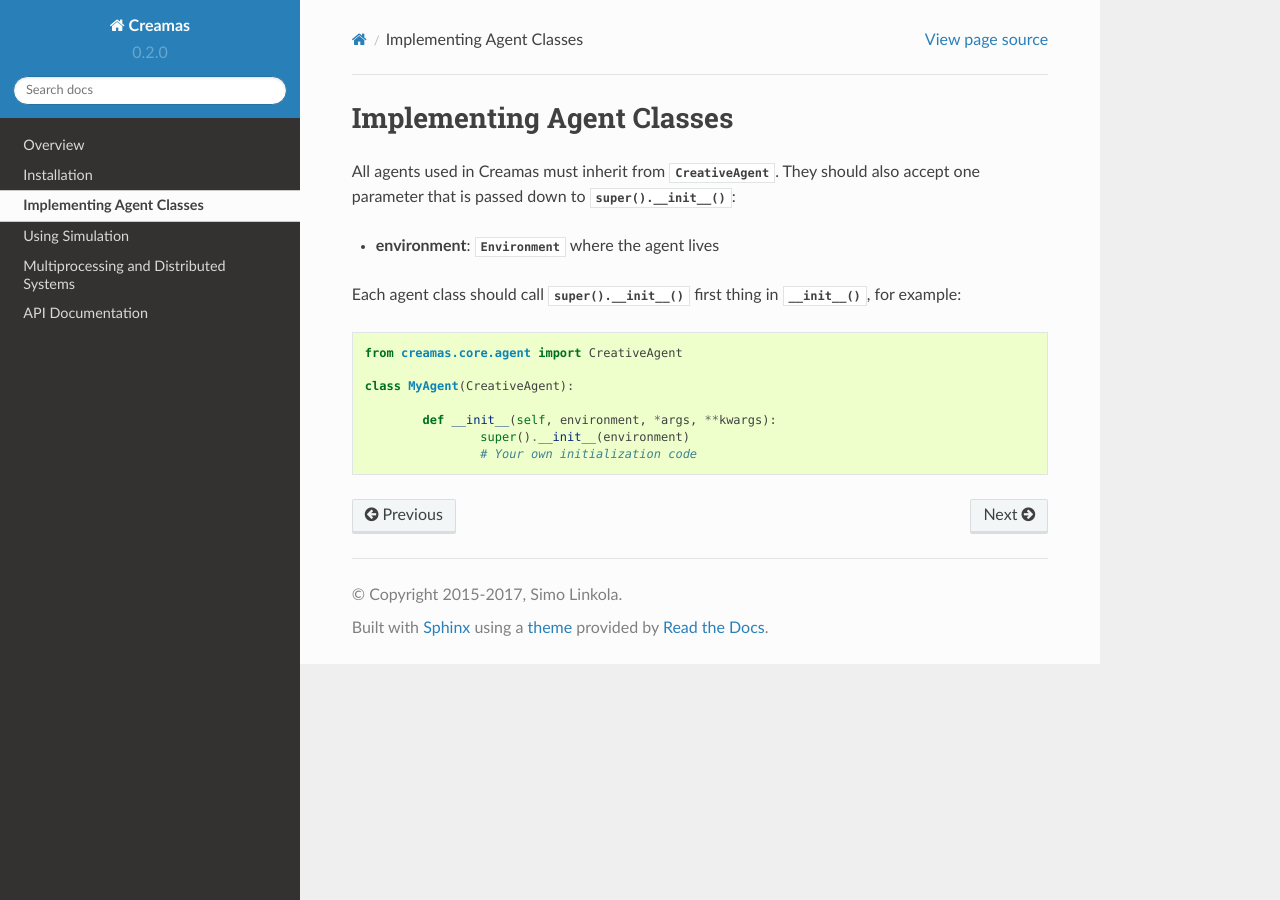
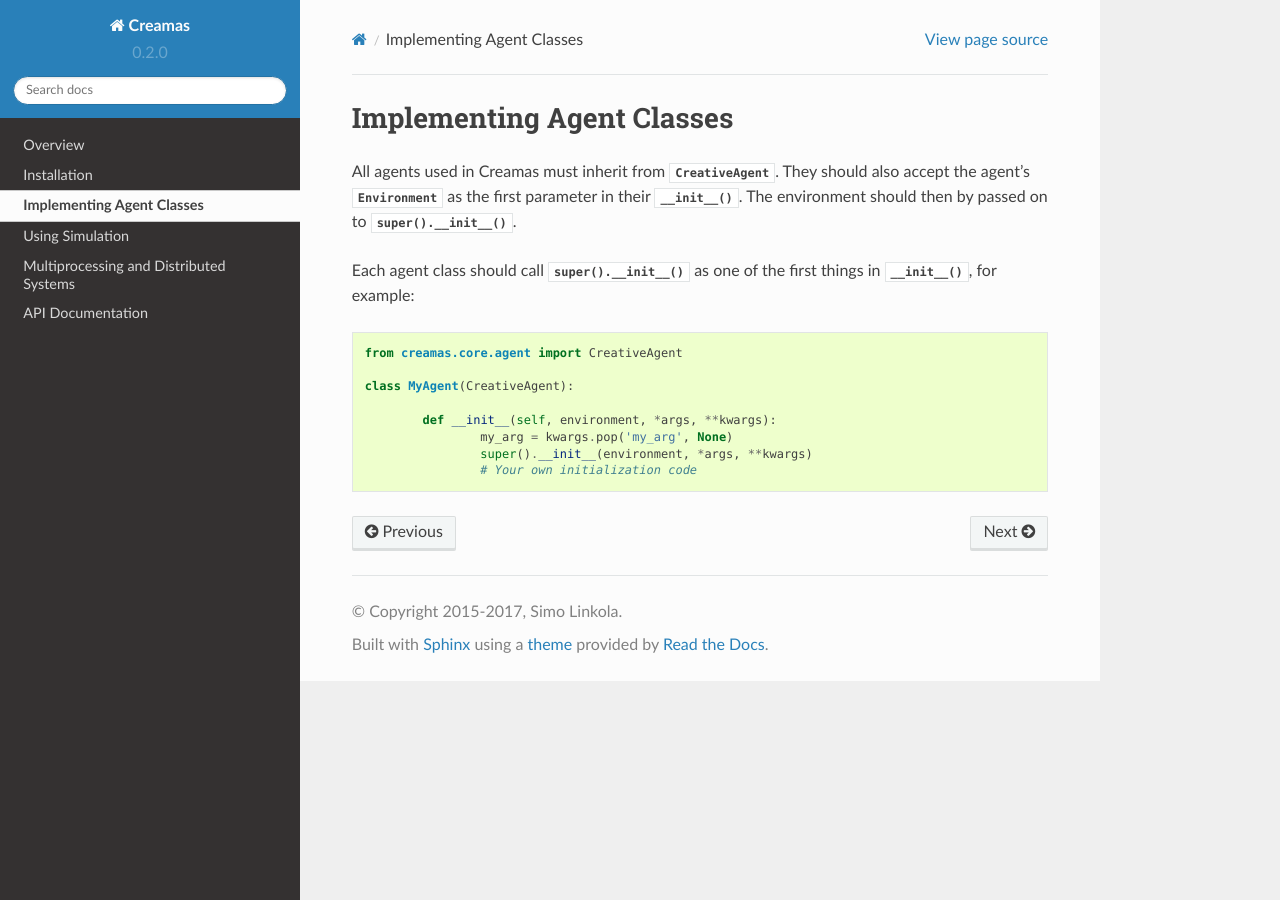
Before and after one commit to assamite/creamas, a Sphinx documentation site: the page built from docs/source/create_agent.rst, in a window 1280 px wide. Built offline with Sphinx 7.4.7 and the Read the Docs theme 2.0.0, drawn with Linux system fonts in a browser that asks for light colours.

Commit message:
Small enhancements to the documentation.

```diff
--- a/docs/source/create_agent.rst
+++ b/docs/source/create_agent.rst
@@ -2,15 +2,13 @@ Implementing Agent Classes
 ==========================
 
 All agents used in Creamas must inherit from
-:py:class:`~creamas.core.agent.CreativeAgent`. They should also accept one
-parameter that is passed down to :py:meth:`super().__init__`:
+:py:class:`~creamas.core.agent.CreativeAgent`. They should also accept
+the agent's :class:`~creamas.core.environment.Environment` as the first
+parameter in their :meth:`__init__`. The environment should then by passed on
+to :py:meth:`super().__init__`.
 
-* **environment**: :py:class:`~creamas.core.environment.Environment` where the
-  agent lives
-
-
-Each agent class should call :py:meth:`super().__init__` first thing in
-:py:meth:`__init__`, for example:
+Each agent class should call :py:meth:`super().__init__` as one of the first
+things in  :py:meth:`__init__`, for example:
 
 .. code-block:: python
 
@@ -19,5 +17,6 @@ Each agent class should call :py:meth:`super().__init__` first thing in
 	class MyAgent(CreativeAgent):
 
 		def __init__(self, environment, *args, **kwargs):
-			super().__init__(environment)
+			my_arg = kwargs.pop('my_arg', None)
+			super().__init__(environment, *args, **kwargs)
 			# Your own initialization code
--- a/docs/source/create_sim.rst
+++ b/docs/source/create_sim.rst
@@ -85,7 +85,7 @@ fully initialized the environment, you can then pass it to the
 		# do some complex calculation
 		# ...
 
-		Starspawn(env, cause_havoc=True, non_euclidian_angle=mystery)
+		StarSpawnAgent(env, cause_havoc=True, non_euclidian_angle=mystery)
 
 	sim = Simulation(env=env)
 
--- a/docs/source/install.rst
+++ b/docs/source/install.rst
@@ -7,9 +7,10 @@ the easiest way to install the latest distribution of Creamas is using
 
 	pip install creamas
 
-We encourage the use of `virtual environments <https://virtualenv.readthedocs.org/en/latest/>`_ to avoid conflicting package requirements in your projects.
+We encourage the use of `virtual environments <https://virtualenv.readthedocs.org/en/latest/>`_
+to avoid conflicting package requirements in your projects.
 
-Installing the development version
+Installing the Development Version
 ----------------------------------
 
 If you want to use the latest development version, you can clone the repository
```
